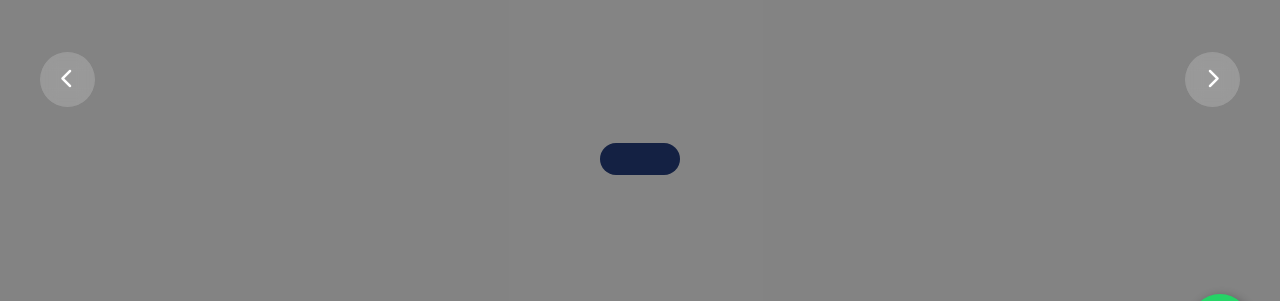
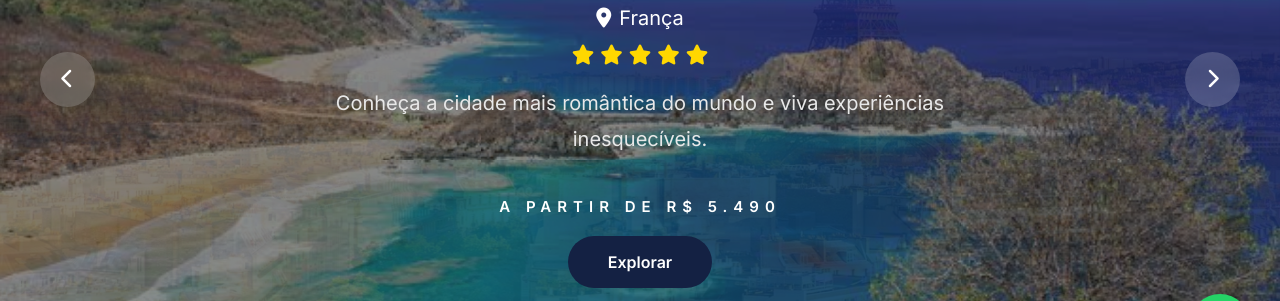
Before and after one commit to lucianofreire29/TRIP-PLANNER, a plain HTML site: page index.html in a window 1280 px wide. Shown: the part 416-717 px from the top of the page. Drawn offline with nearby package versions, Linux system fonts and the light colour scheme; a web font is replaced by a local one.

Commit message:
fix: correção de bug.

```diff
--- a/index.html
+++ b/index.html
@@ -186,7 +186,8 @@
 <a href="https://wa.me/85998014915" target="_blank" class="botao-whatsapp">
     <i class="fa-brands fa-whatsapp"></i>
 </a>
-<script src="../TRIP-PLANNER/hero.js"></script>
+<script src="../TRIP-PLANNER/JS/hero.js"></script>
+<script src="../TRIP-PLANNER/JS/destinos.js"></script>
 
 
 </body>
```
